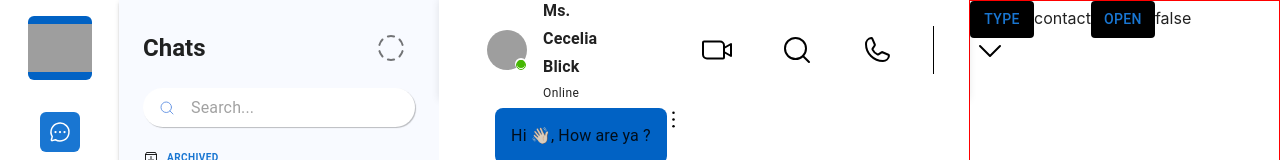
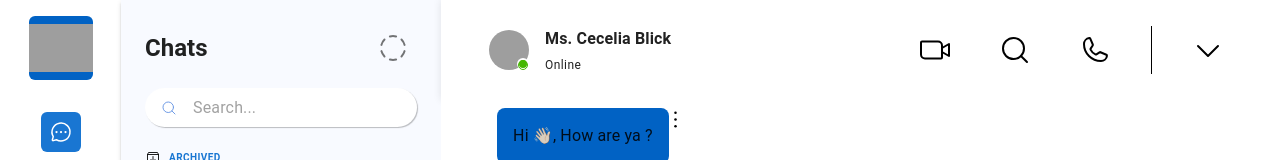
Before and after one commit to Tanay-Shah/Chat-App, a React (Create React App) app in the folder Chat-app/: page /app in a window 1280 px wide. Shown: the top 160 px of the page. Built offline with nearby package versions, Linux system fonts and the light colour scheme; grey boxes are pictures that could not be loaded.

Commit message:
"Day-22"

```diff
--- a/Chat-app/src/Pages/Dashboard/GeneralApp.js
+++ b/Chat-app/src/Pages/Dashboard/GeneralApp.js
@@ -3,8 +3,12 @@ import Chat from "./chat";
 import { Box, Stack } from "@mui/material";
 import Conversation from "../../components/conversation";
 import Contact from "../../components/contact";
+import { useSelector } from "../../redux/store";
 
 export default function GeneralApp() {
+  const appState = useSelector(state => state.slice1);
+  console.log(appState.sidebar.open);
+
   return (
     <Stack direction="row" sx={{ width: "100%" }}>
       {/* Chats */}
@@ -13,14 +17,19 @@ export default function GeneralApp() {
       </Stack>
 
       {/* Conversation */}
-      <Box sx={{ height: "100%", width: "calc(100vw - 750px)" }}>
+      <Box
+        sx={{
+          height: "100%",
+          width: appState.sidebar.open
+            ? "calc(100vw - 750px)"
+            : "calc(100vw - 430px)"
+        }}
+      >
         <Conversation />
       </Box>
 
       {/* Contact info */}
-      <Contact />
-
-
+      {appState.sidebar.open ? <Contact /> : ""}
     </Stack>
   );
 }
--- a/Chat-app/src/components/contact.js
+++ b/Chat-app/src/components/contact.js
@@ -1,27 +1,67 @@
 import React from "react";
-import { Box, Button } from "@mui/material";
-import { useSelector } from "../redux/store";
-import { ToogleSidebar, UpdateSidebar } from "../redux/features/slices";
+import {
+  Avatar,
+  Box,
+  Divider,
+  IconButton,
+  Stack,
+  Typography,
+  useTheme
+} from "@mui/material";
+import { VideoCamera, Phone, SignOut } from "phosphor-react";
+import { ToogleSidebar } from "../redux/features/slices";
 
 const Contact = () => {
-  const state = useSelector(state => state.slice1);
-
+  const theme = useTheme();
   return (
     <Box sx={{ height: "100%", width: 320, border: 1, borderColor: "red" }}>
-      <Button
-        sx={{ backgroundColor: "black" }}
-        onClick={() => UpdateSidebar("image")()}
+      {/* Header */}
+      <Stack
+        sx={{ width: "max-width", height: 100 }}
+        direction={"row"}
+        spacing={3}
+        alignItems={"center"}
+        justifyContent={"center"}
       >
-        Type
-      </Button>
-      {state.sidebar.type}
-      <Button
-        sx={{ backgroundColor: "black" }}
-        onClick={() => ToogleSidebar()()}
-      >
-        Open
-      </Button>
-      {state.sidebar.open.toString()}
+        <Typography variant="h6" fontWeight={550}>
+          Contact Info
+        </Typography>
+        <IconButton onClick={ToogleSidebar()}>
+          <SignOut
+            color={theme.palette.mode === "light" ? "#000" : "#fff"}
+            size={30}
+          />
+        </IconButton>
+      </Stack>
+
+      {/* Details */}
+      <Stack sx={{ width: "max-width" }}>
+        {/* INFO */}
+        <Stack spacing={3} alignItems={"center"} p={2}>
+          <Box display={"flex"} alignItems={"center"}>
+            <Avatar sx={{ mr: 2, width: 56, height: 56 }} />
+            <Typography variant="subtitle1" fontWeight={600}>
+              Tanay Shah <br />{" "}
+              <Typography variant="subtitle1">+91 835707065</Typography>
+            </Typography>
+          </Box>
+          <Box>
+            <IconButton sx={{ mr: 4 }}>
+              <Phone
+                color={theme.palette.mode === "light" ? "#000" : "#fff"}
+                size={32}
+              />
+            </IconButton>
+            <IconButton>
+              <VideoCamera
+                color={theme.palette.mode === "light" ? "#000" : "#fff"}
+                size={32}
+              />
+            </IconButton>
+          </Box>
+        </Stack>
+        <Divider />
+      </Stack>
     </Box>
   );
 };
--- a/Chat-app/src/components/conversation/chatHeader.js
+++ b/Chat-app/src/components/conversation/chatHeader.js
@@ -7,10 +7,11 @@ import {
   Typography,
   Box,
   Divider,
-  IconButton,
+  IconButton
 } from "@mui/material";
 import { MagnifyingGlass, Phone, VideoCamera, CaretDown } from "phosphor-react";
 import { useTheme } from "@mui/material";
+import { ToogleSidebar } from "../../redux/features/slices";
 
 const Chatheader = () => {
   const theme = useTheme();
@@ -23,10 +24,17 @@ const Chatheader = () => {
         width: "100%",
         backgroundColor: theme.palette.background.paper,
         justifyContent: "space-between",
-        boxShadow: "0px 0px 8px rgba(0, 0, 0, 0.1)",
+        boxShadow: "0px 0px 8px rgba(0, 0, 0, 0.1)"
       }}
     >
-      <Stack direction={"row"} spacing={2} alignItems={"center"} p={6}>
+      <Stack
+        sx={{ cursor: "pointer" }}
+        onClick={ToogleSidebar()}
+        direction={"row"}
+        spacing={2}
+        alignItems={"center"}
+        p={6}
+      >
         <StyledBadge
           overlap="circular"
           anchorOrigin={{ vertical: "bottom", horizontal: "right" }}
```
